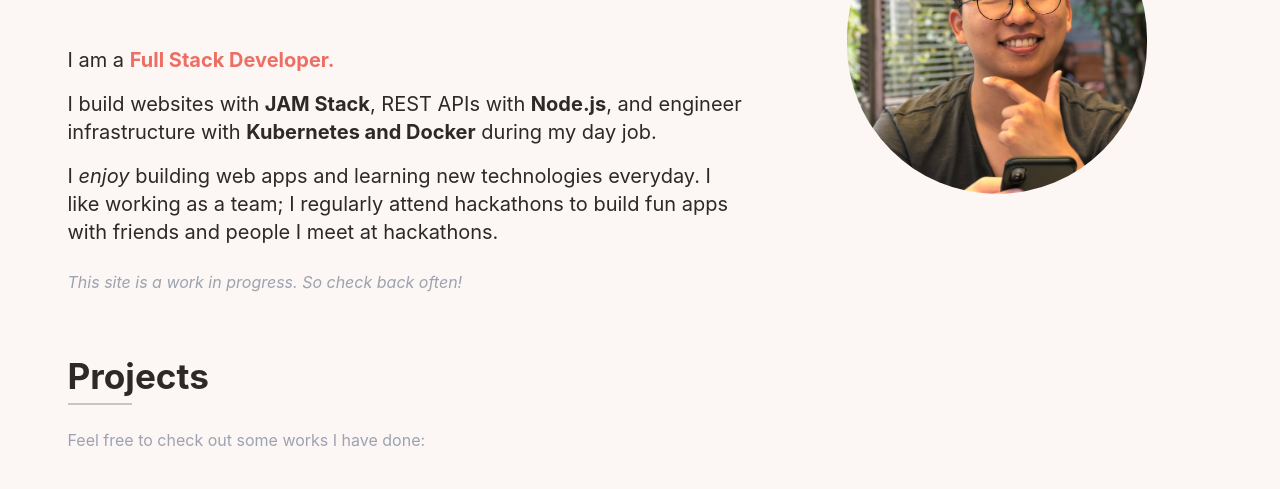
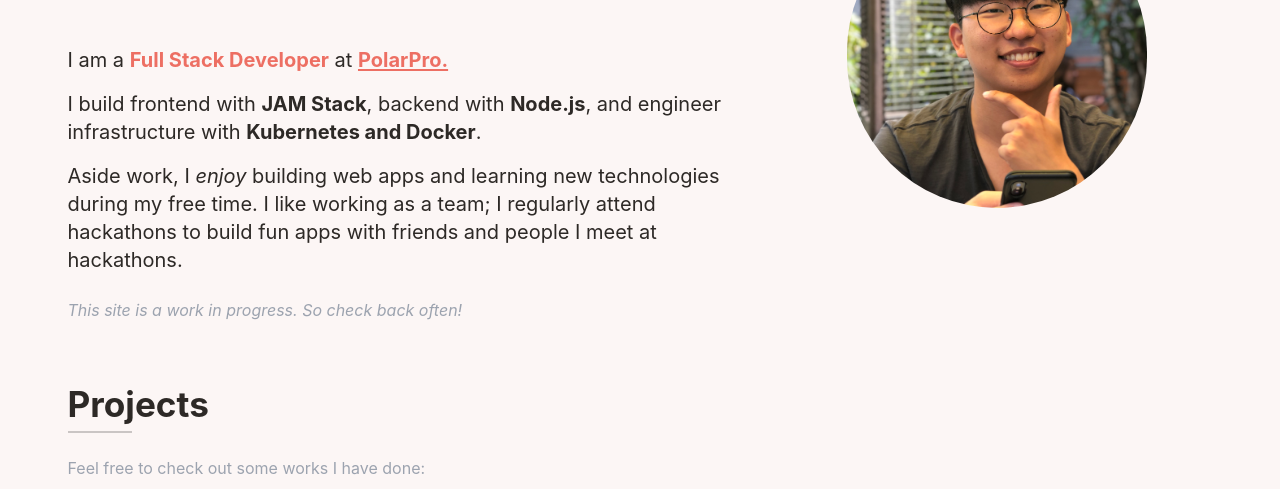
Before and after one commit to GoKooma/michaelkoo.dev, a Gatsby site: page / in a window 1280 px wide. Shown: the part 391-880 px from the top of the page. Built offline with nearby package versions, Linux system fonts and the light colour scheme; Gatsby itself is replaced by a stand-in of ours.

Commit message:
Update contents

```diff
--- a/src/data/works.json
+++ b/src/data/works.json
@@ -43,7 +43,7 @@
       "asset": "https://michaelkoo.s3.us-west-1.amazonaws.com/MyGIBuddy+Mascot.png"
     },
     {
-      "title": "Portfolio Website",
+      "title": "Personal Website",
       "description": "I built this website using Gatsby. Check out the source code for this website!",
       "website": {
         "live": false,
--- a/src/pages/index.tsx
+++ b/src/pages/index.tsx
@@ -58,16 +58,26 @@ const IndexPage = () => (
             I am a
             {' '}
             <span className="font-bold text-theme-pop">
-              Full Stack Developer.
+              Full Stack Developer
             </span>
+            {' '}
+            at
+            {' '}
+            <a
+              href="https://www.polarprofilters.com"
+              target="blank"
+              className="underline text-theme-pop font-bold"
+            >
+              PolarPro.
+            </a>
           </p>
           <p className="text-xl mb-4">
-            I build websites with
+            I build frontend with
             {' '}
             <strong>
               JAM Stack
             </strong>
-            , REST APIs with
+            , backend with
             {' '}
             <strong>
               Node.js
@@ -77,15 +87,14 @@ const IndexPage = () => (
             <strong>
               Kubernetes and Docker
             </strong>
-            {' '}
-            during my day job.
+            .
           </p>
           <p className="text-xl">
-            I
+            Aside work, I
             {' '}
             <em>enjoy</em>
             {' '}
-            building web apps and learning new technologies everyday.
+            building web apps and learning new technologies during my free time.
             {' '}
             I like working as a team; I regularly attend hackathons
             {' '}
```
